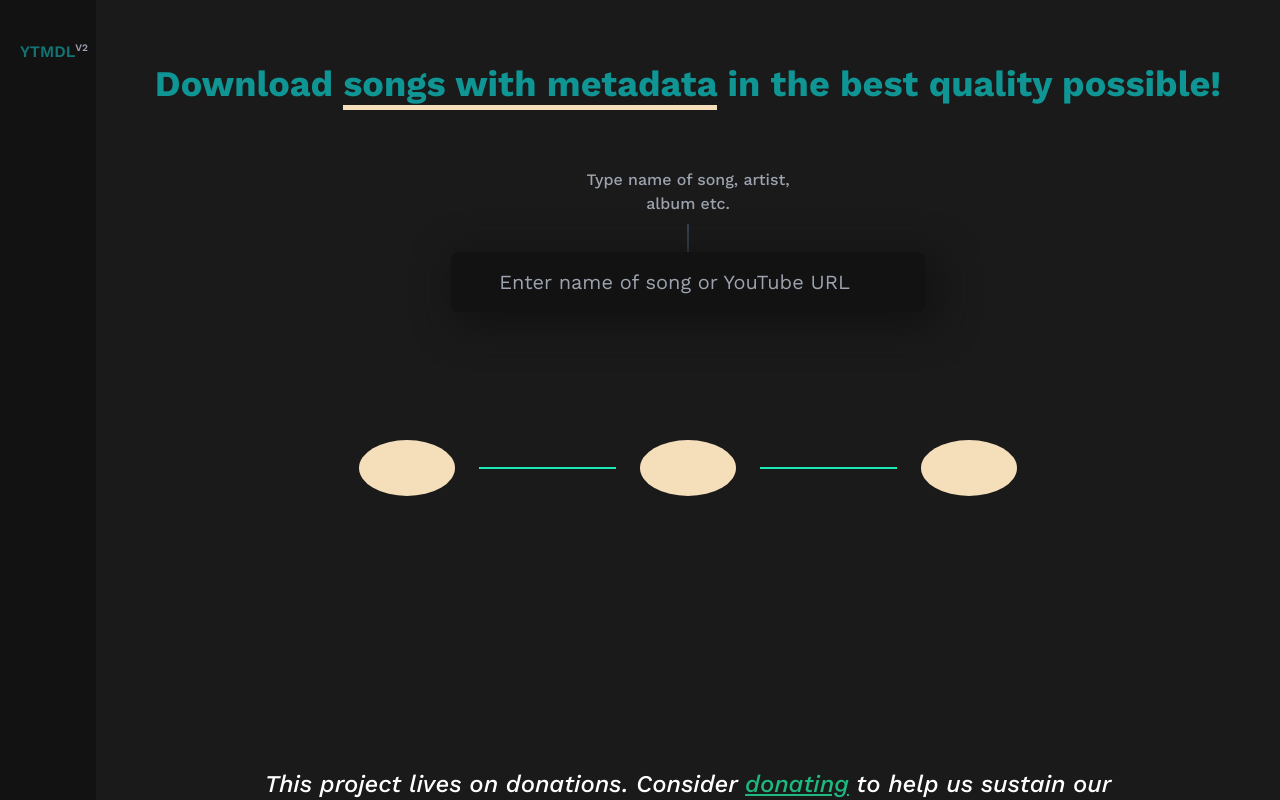
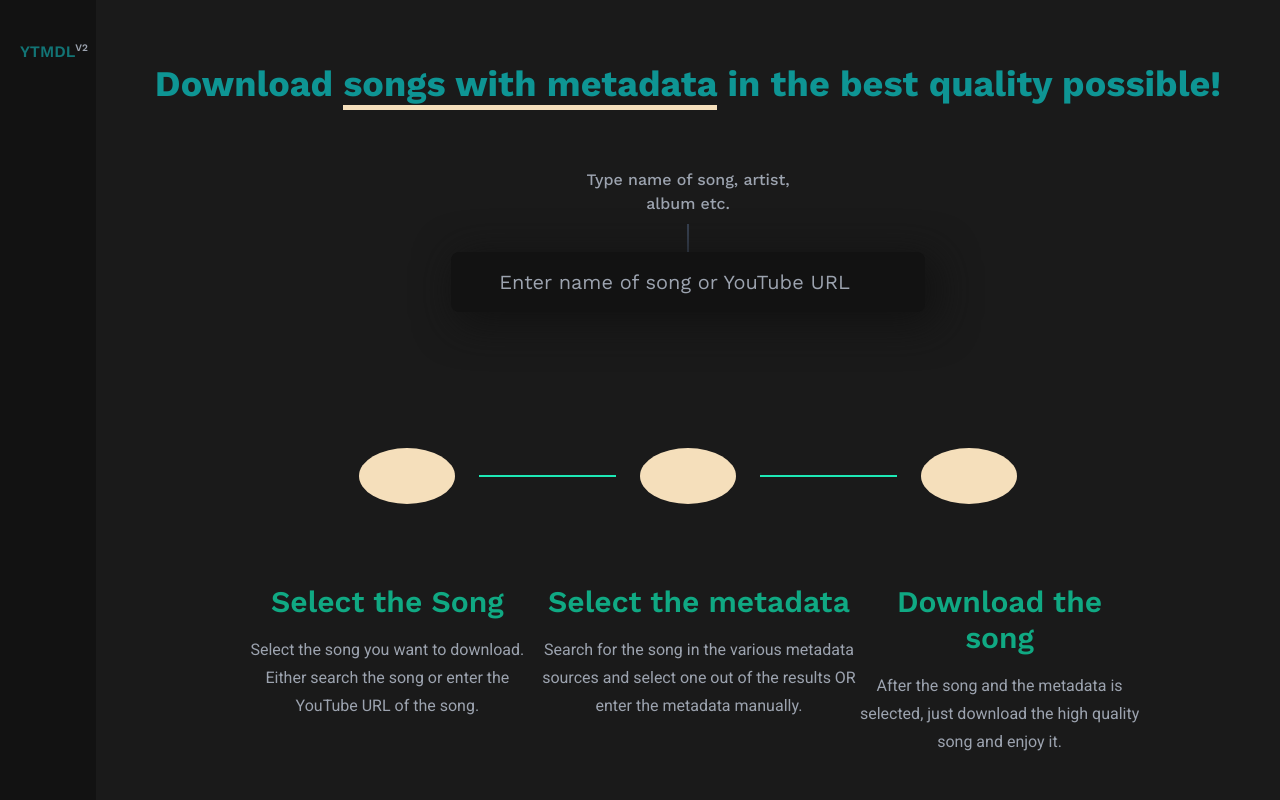
Before and after one commit to deepjyoti30/ytmdl-web-v2, a Vue app: page / in a window 1280 px wide. Shown: the top 800 px of the page. Built offline with nearby package versions, Linux system fonts and the light colour scheme; some icons are missing; what vue-resource would draw is missing.

Commit message:
Add some text for the stepsc

```diff
--- a/src/components/Details.vue
+++ b/src/components/Details.vue
@@ -1,7 +1,7 @@
 <template>
   <div class="details__container">
     <div
-      class="details--content md:w-5/6 w-6/6 px-2 md:px-0 mr-auto ml-auto my-24 py-2"
+      class="details--content md:w-5/6 w-6/6 px-2 md:px-0 mr-auto ml-auto mt-24 mb-16 py-4"
     >
       <div
         class="icon--content md:w-4/6 w-1/6 md:mr-auto md:ml-auto py-6 md:flex block justify-center items-center"
@@ -18,24 +18,26 @@
           <DownloadCloudIcon size="4x" class="icon" />
         </div>
       </div>
-      <div class="text--content flex justify-between py-6 text-center hidden">
+      <div
+        class="text--content md:w-11/12 md:mr-auto md:ml-auto flex justify-around py-6 text-center mt-8"
+      >
         <div class="details--each">
           <h3 class="text-3xl font-semibold">Select the Song</h3>
-          <p class="mt-4">
+          <p class="mt-4 text-gray-500 dark:text-gray-400">
             Select the song you want to download. Either search the song or
             enter the YouTube URL of the song.
           </p>
         </div>
         <div class="details--each">
           <h3 class="text-3xl font-semibold">Select the metadata</h3>
-          <p class="mt-4">
+          <p class="mt-4 text-gray-500 dark:text-gray-400">
             Search for the song in the various metadata sources and select one
             out of the results OR enter the metadata manually.
           </p>
         </div>
         <div class="details--each">
           <h3 class="text-3xl font-semibold">Download the song</h3>
-          <p class="mt-4">
+          <p class="mt-4 text-gray-500 dark:text-gray-400">
             After the song and the metadata is selected, just download the high
             quality song and enjoy it.
           </p>
@@ -63,15 +65,15 @@ export default {
   .details--content {
     .text--content {
       .details--each {
+        @apply max-w-xs;
+
         h3 {
-          color: $green;
+          color: darken($teal, 15);
         }
 
         p {
           font-size: 1em;
         }
-
-        @apply mx-2;
       }
     }
 
```
